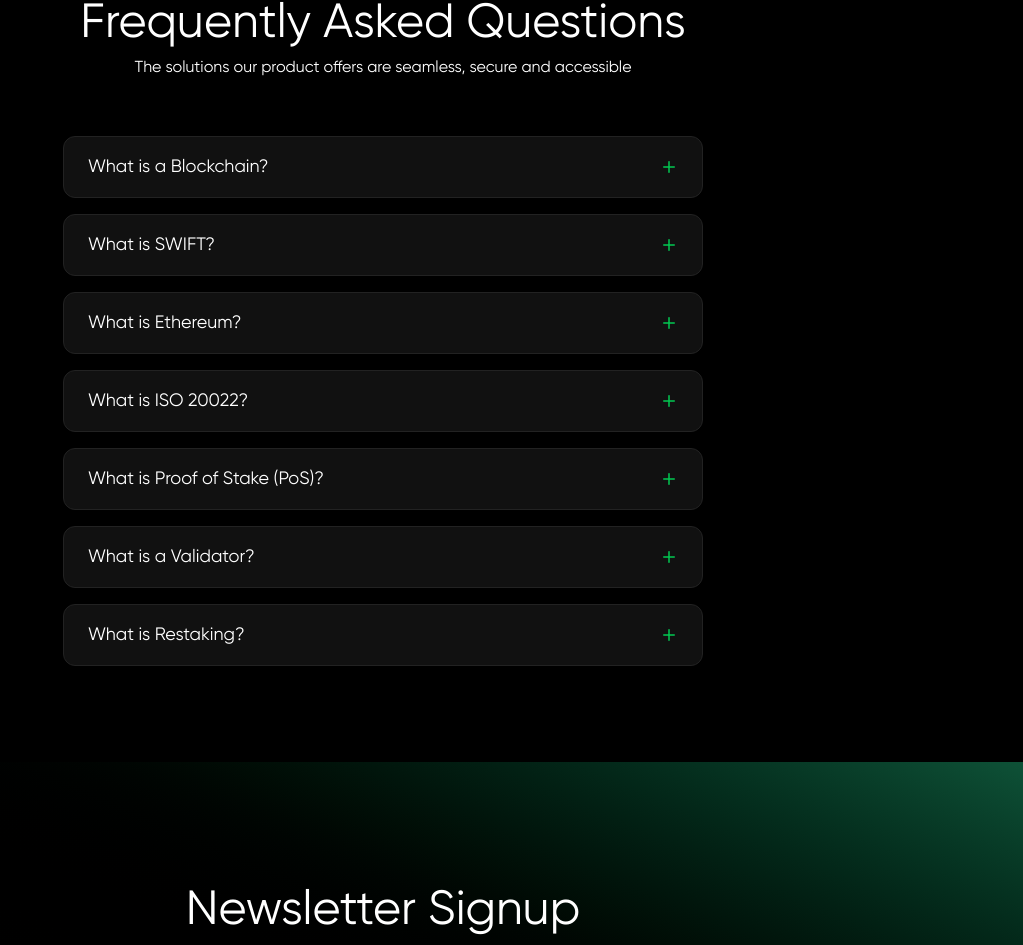
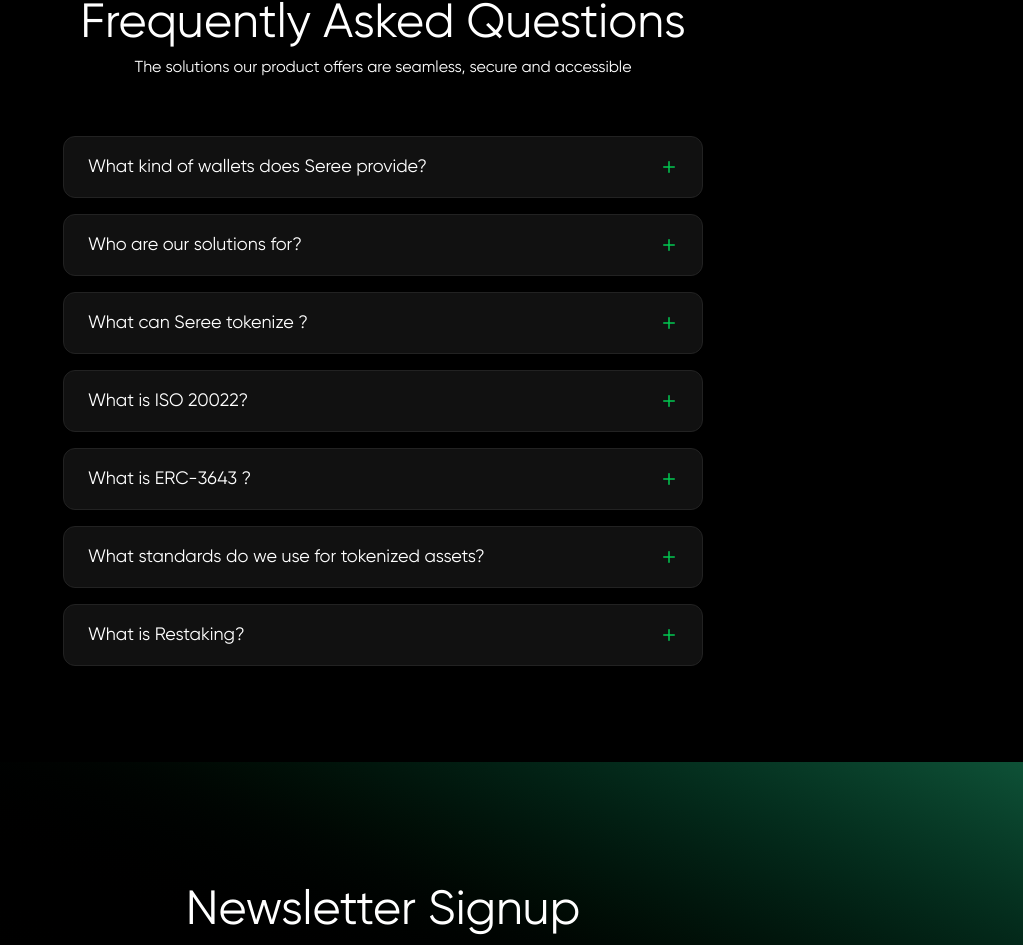
Before and after one commit to 0xsereel/website, a React (Vite) app: page / in a window 1280 px wide. Shown: the part 2740-3685 px from the top of the page, without its empty margins (257-1280 px from the left). Built offline with nearby package versions, Linux system fonts and the light colour scheme.

Commit message:
updated frequently asked questions

```diff
--- a/src/components/FAQ/FaqItems.tsx
+++ b/src/components/FAQ/FaqItems.tsx
@@ -9,19 +9,19 @@ interface FAQItem {
 
 const faqs: FAQItem[] = [
   {
-    question: "What is a Blockchain?",
+    question: "What kind of wallets does Seree provide?",
     answer:
-      "A blockchain is a decentralized, distributed ledger technology that records transactions across a network of computers. It ensures data integrity and security through cryptography and consensus mechanisms.",
+      "We provide non-custodial, smart contract-based wallets powered by ERC-4337 . These wallets offer programmable features like spending limits, session keys, and gasless transactions all without sacrificing security.",
   },
   {
-    question: "What is SWIFT?",
+    question: "Who are our solutions for?",
     answer:
-      "SWIFT (Society for Worldwide Interbank Financial Telecommunications) is a global messaging network used by financial institutions to securely exchange financial messages, primarily for international transactions. It does not transfer funds but facilitates communication between banks.",
+      "We serve banks, fintechs, insurance firms, investment platforms, and other regulated financial institutions across Africa looking to adopt secure, compliant, and scalable blockchain technology.",
   },
   {
-    question: "What is Ethereum?",
+    question: "What can Seree tokenize ?",
     answer:
-      "Ethereum is a decentralized, open-source blockchain platform that supports smart contracts and decentralized applications (dApps). It uses Ether (ETH) as its native cryptocurrency and is known for its programmability and versatility.",
+      "Our platform supports tokenization of fiat, bonds, real estate, commodities, invoices, equity, and more, we turn real-world assets into programmable, tradable digital tokens.",
   },
   {
     question: "What is ISO 20022?",
@@ -29,14 +29,14 @@ const faqs: FAQItem[] = [
       "ISO 20022 is a global standard for exchanging electronic data between financial institutions, enabling efficient and standardized communication for financial transactions. It supports rich data formats, enhancing compliance and operational efficiency.",
   },
   {
-    question: "What is Proof of Stake (PoS)?",
+    question: "What is ERC-3643 ?",
     answer:
-      "Proof of Stake is a consensus algorithm used by some blockchain networks where validators are chosen to create new blocks based on the amount of cryptocurrency they hold (stake) rather than computational power. This method is more energy-efficient than Proof of Work.",
+      "ERC-3643 is a security token standard designed for compliant and permissioned digital assets. Seree uses it to help institutions tokenize bonds, equity, and real-world assets while maintaining full compliance with regulatory requirements.",
   },
   {
-    question: "What is a Validator?",
+    question: "What standards do we use for tokenized assets?",
     answer:
-      "A validator is a node on a blockchain network that verifies transactions and creates new blocks. In Proof of Stake systems, validators are chosen based on their stake, while in other systems, they may be chosen based on different criteria. Seree runs Ethereum PoS validators.",
+      "We support ERC-1400 and ERC-3643 standards for regulated asset tokens, as well as custom structures where needed.",
   },
   {
     question: "What is Restaking?",
```
